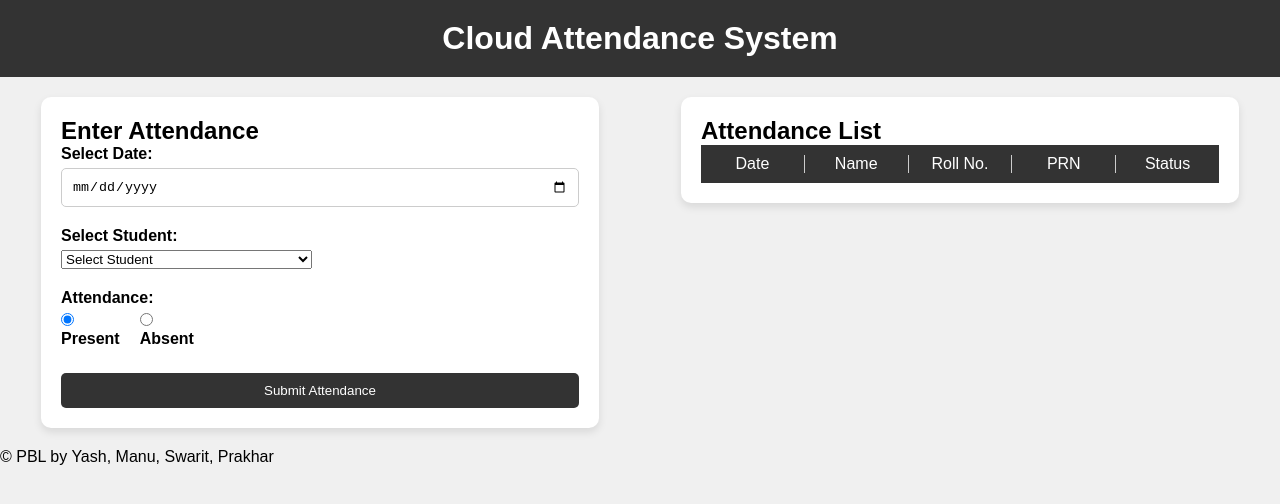
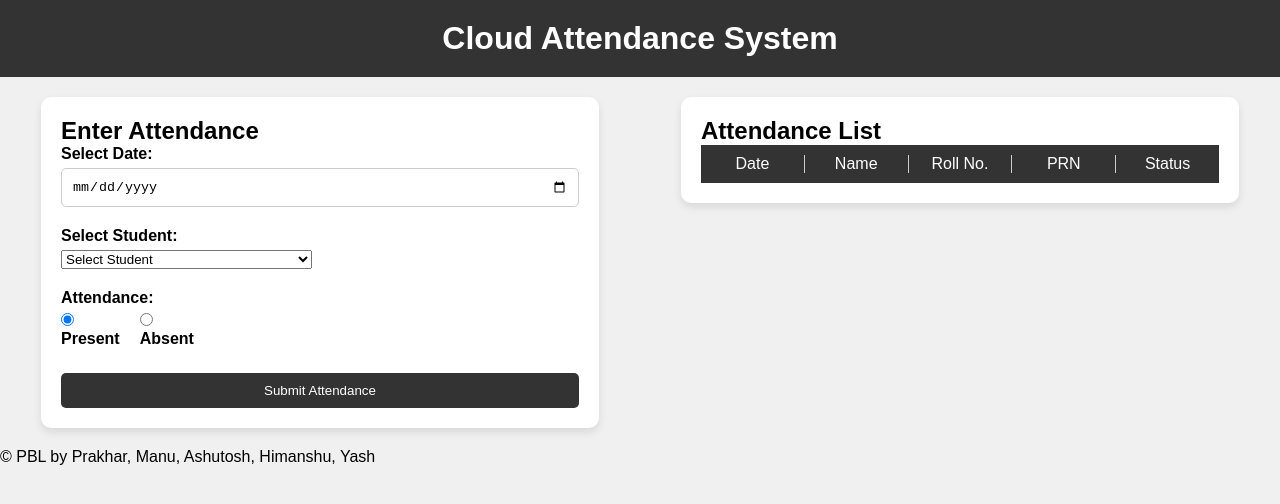
Before and after one commit to prakharpants/attendance-system, a React (Create React App) app: page /attendance in a window 1280 px wide. Shown: the top 504 px of the page. Built offline with nearby package versions, Linux system fonts and the light colour scheme.

Commit message:
changed name

```diff
--- a/src/AttendanceScreen.js
+++ b/src/AttendanceScreen.js
@@ -164,7 +164,7 @@ const AttendanceScreen = () => {
         </div>
       </main>
       <footer>
-        <p>&copy; PBL by Yash, Manu, Swarit, Prakhar</p>
+        <p>&copy; PBL by Prakhar, Manu, Ashutosh, Himanshu, Yash</p>
       </footer>
     </div>
   );
```
